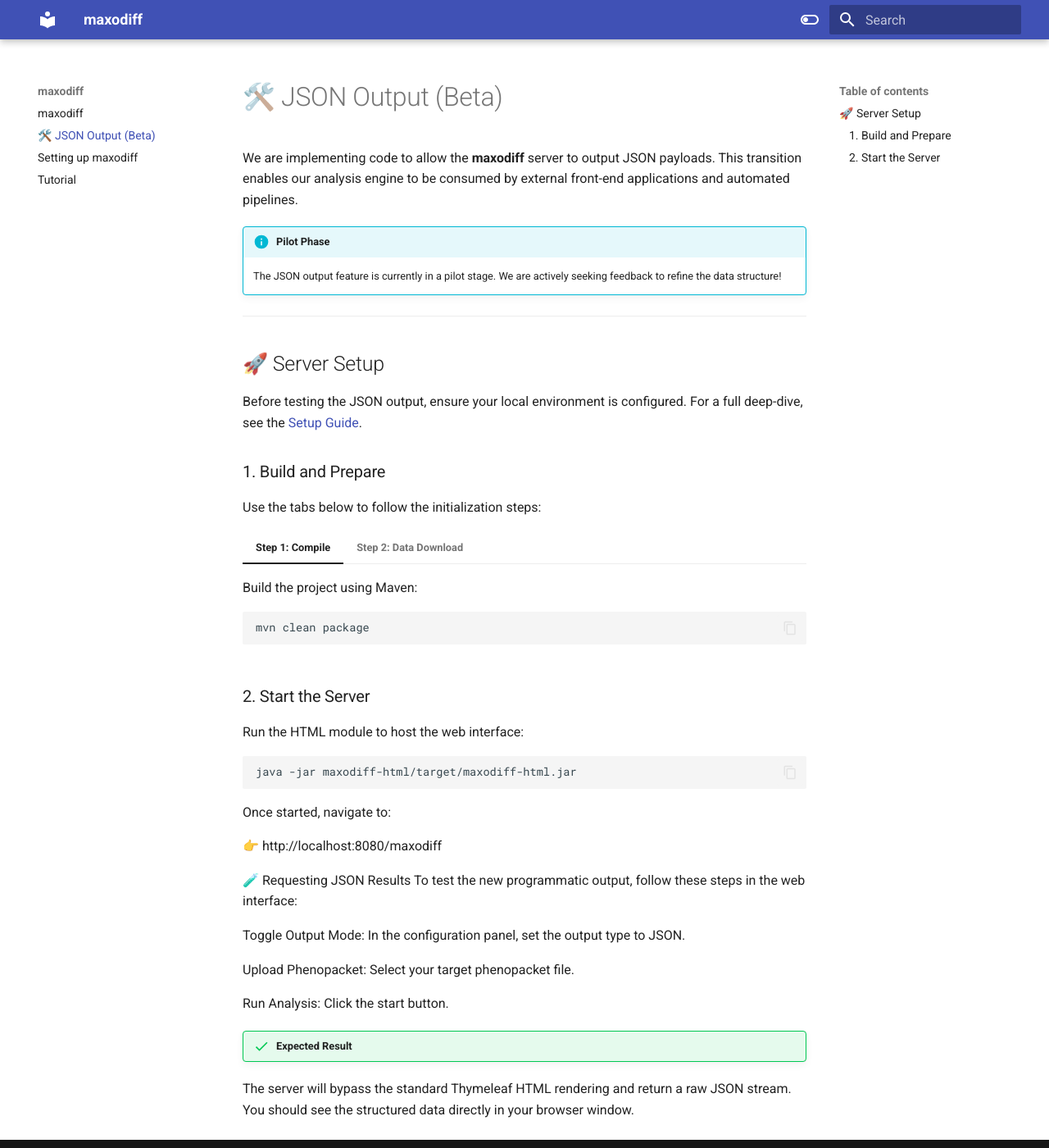
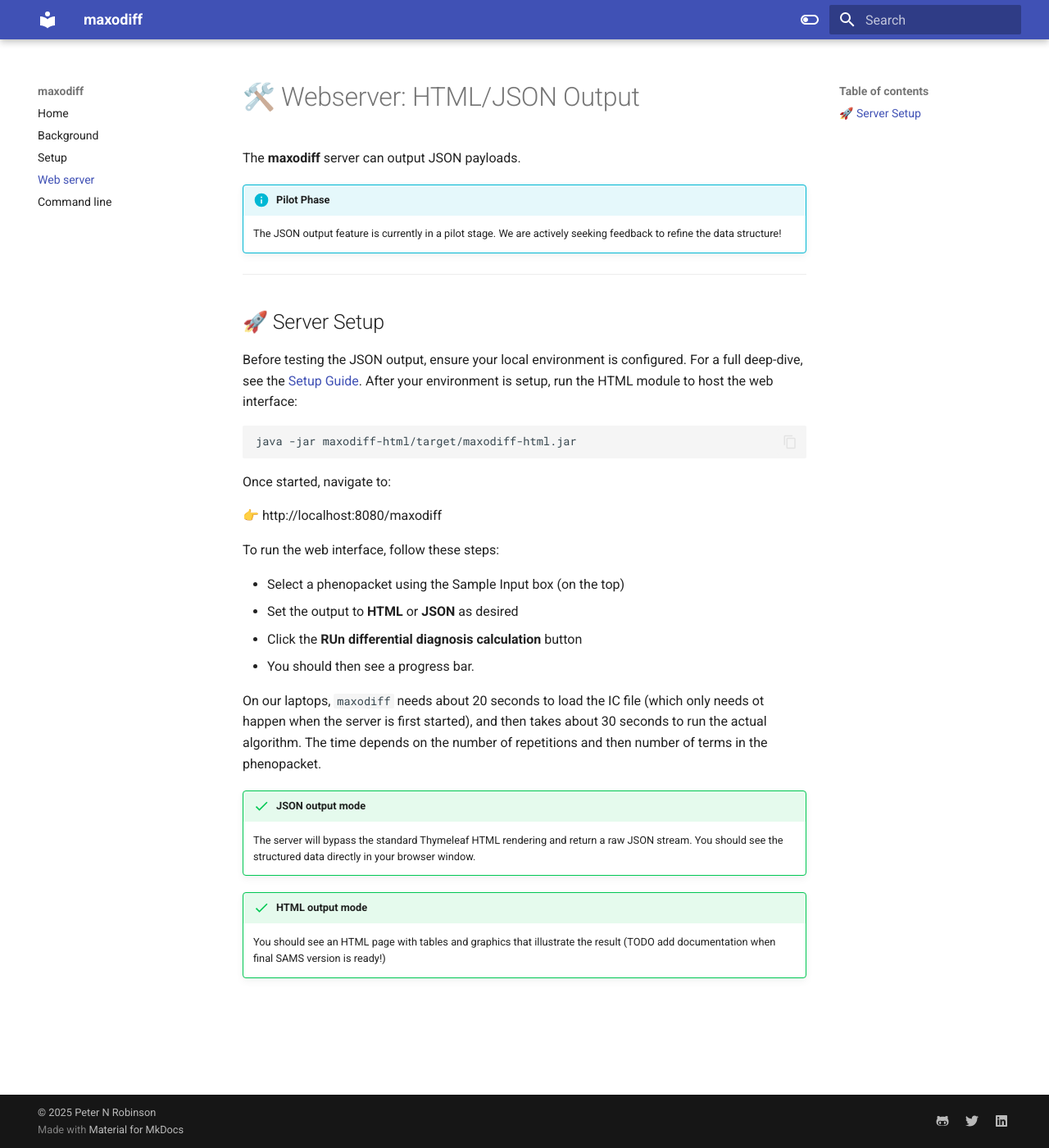
Before and after one commit to P2GX/maxodiff, an MkDocs documentation site: the page built from docs/json.md, in a window 1280 px wide and 1400 px high. Shown: the whole window at 82% size. Built offline with MkDocs 1.6.1 and Material for MkDocs 9.7.7, drawn with Linux system fonts in a browser that asks for light colours.

Commit message:
documentation

````diff
--- a/docs/json.md
+++ b/docs/json.md
@@ -1,6 +1,6 @@
-# 🛠️ JSON Output (Beta)
+# 🛠️ Webserver: HTML/JSON Output
 
-We are implementing code to allow the **maxodiff** server to output JSON payloads. This transition enables our analysis engine to be consumed by external front-end applications and automated pipelines.
+The **maxodiff** server can output JSON payloads.
 
 !!! info "Pilot Phase"
     The JSON output feature is currently in a pilot stage. We are actively seeking feedback to refine the data structure!
@@ -10,24 +10,7 @@ We are implementing code to allow the **maxodiff** server to output JSON payload
 ## 🚀 Server Setup
 
 Before testing the JSON output, ensure your local environment is configured. For a full deep-dive, see the [Setup Guide](setup.md).
-
-### 1. Build and Prepare
-Use the tabs below to follow the initialization steps:
-
-=== "Step 1: Compile"
-    Build the project using Maven:
-    ```shell
-    mvn clean package
-    ```
-
-=== "Step 2: Data Download"
-    Download the necessary input data:
-    ```shell
-    java -jar maxodiff-cli/target/maxodiff-cli.jar download
-    ```
-
-### 2. Start the Server
-Run the HTML module to host the web interface:
+After your environment is setup, run the HTML module to host the web interface:
 
 ```shell
 java -jar maxodiff-html/target/maxodiff-html.jar
@@ -38,14 +21,18 @@ Once started, navigate to:
 
 👉 http://localhost:8080/maxodiff
 
-🧪 Requesting JSON Results
-To test the new programmatic output, follow these steps in the web interface:
+To run the web interface, follow these steps:
 
-Toggle Output Mode: In the configuration panel, set the output type to JSON.
+- Select a phenopacket using the Sample Input box (on the top)
+- Set the output to **HTML** or **JSON** as desired
+- Click the **RUn differential diagnosis calculation** button
+- You should then see a progress bar.
 
-Upload Phenopacket: Select your target phenopacket file.
 
-Run Analysis: Click the start button.
+On our laptops, `maxodiff` needs about 20 seconds to load the IC file (which only needs ot happen when the server is first started), and then takes about 30 seconds to run the actual algorithm. The time depends on the number of repetitions and then number of terms in the phenopacket.
 
-!!! success "Expected Result"
-  The server will bypass the standard Thymeleaf HTML rendering and return a raw JSON stream. You should see the structured data directly in your browser window.
+!!! success "JSON output mode"
+    The server will bypass the standard Thymeleaf HTML rendering and return a raw JSON stream. You should see the structured data directly in your browser window.
+
+!!! success "HTML output mode"
+    You should see an HTML page with tables and graphics that illustrate the result (TODO add documentation when final SAMS version is ready!)
--- a/mkdocs.yml
+++ b/mkdocs.yml
@@ -29,6 +29,14 @@ theme:
       accent: lime
   features:
     - content.code.copy
+
+
+nav:
+- Home: 'index.md'
+- Background: 'background.md'
+- Setup: 'setup.md'
+- Web server: 'json.md'
+- Command line: 'app.md'
 
 
 extra_css:
````
Also changed, not shown: docs/app.md (renamed from docs/tutorial.md, +12 -24 lines), docs/background.md (added, +36 -0 lines), docs/index.md (+7 -42 lines), docs/setup.md (+9 -8 lines).
